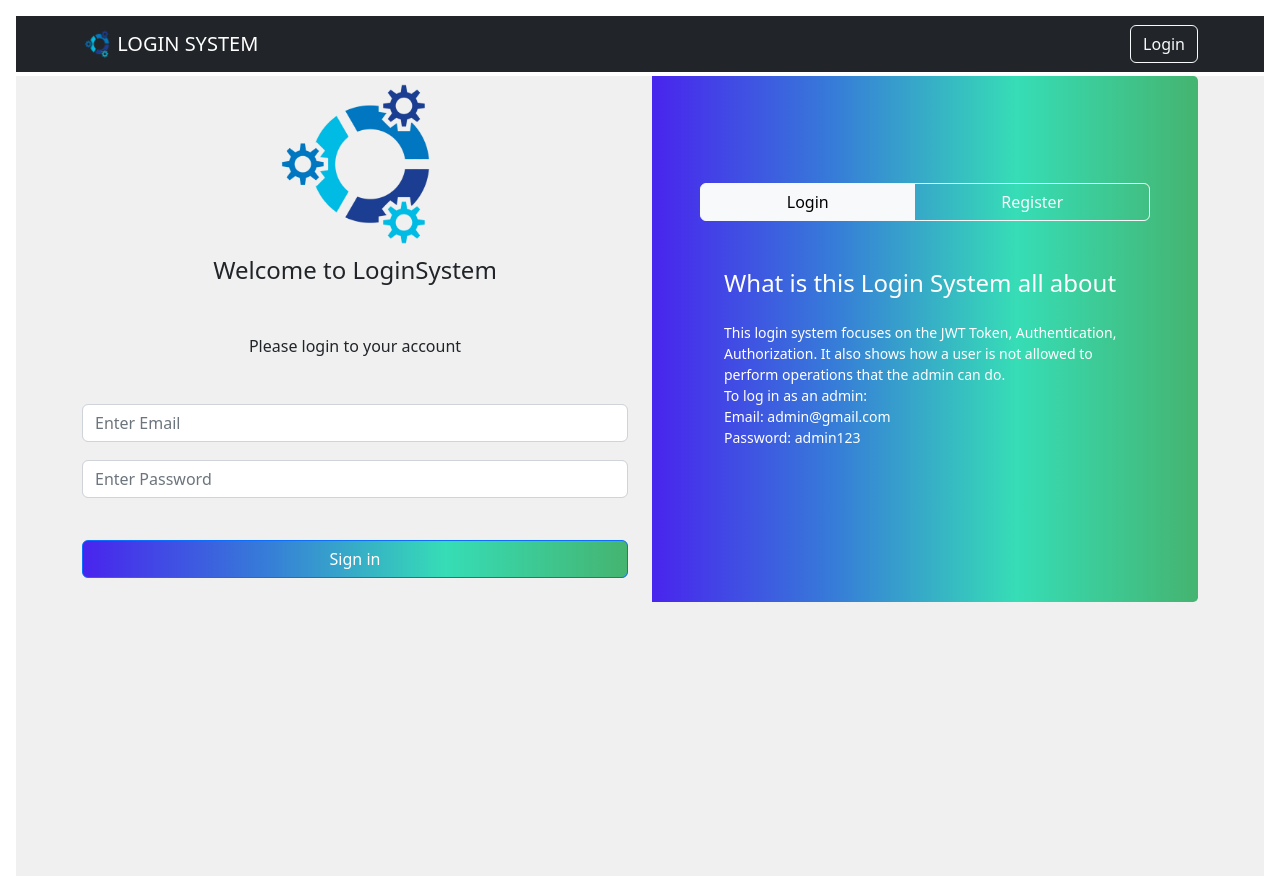
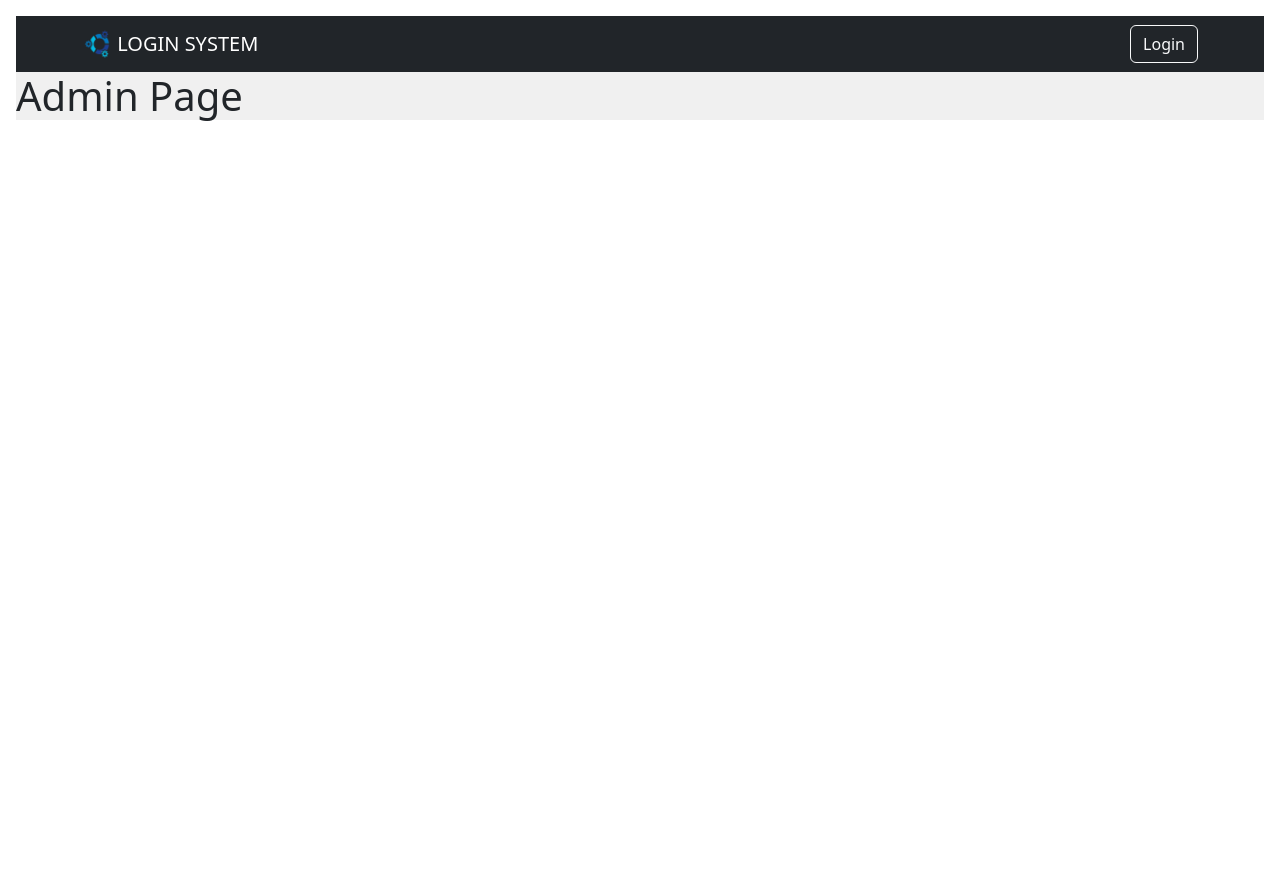
Before and after one commit to Hassanabbaass/LoginSystem, a React (Create React App) app in the folder client/: page /admin in a window 1280 px wide. After the commit the page ends 800 px from the top, so only its background shows below. Built offline with nearby package versions, Linux system fonts and the light colour scheme.

Commit message:
React Router Dom V6 implementation

```diff
--- a/client/package.json
+++ b/client/package.json
@@ -17,6 +17,7 @@
     "react-bootstrap": "^2.7.0",
     "react-dom": "^18.2.0",
     "react-file-base64": "^1.0.3",
+    "react-router-dom": "^6.8.0",
     "react-scripts": "5.0.1",
     "web-vitals": "^2.1.4"
   },
--- a/client/src/App.js
+++ b/client/src/App.js
@@ -2,14 +2,48 @@
 import NavbarOne from './components/navbar/NavbarOne';
 import './App.css'
 import LoginRegister from './components/loginRegister/LoginRegister';
+import {
+  createBrowserRouter,
+  RouterProvider,
+} from "react-router-dom";
+import UserPage from './pages/userPages/UserPage';
+import AdminPage from './pages/adminPages/AdminPage';
+
+const router = createBrowserRouter([
+  {
+    element: (
+      <NavbarOne/>
+    ),
+    children: [
+      {
+        path: "",
+        element: (
+          <LoginRegister/>
+        ),
+      },
+      {
+        path: "/user",
+        element: (
+          <UserPage/>
+        ),
+      },
+      {
+        path: "/admin",
+        element: (
+          <AdminPage/>
+        ),
+      },
+    ]
+  }
+
+]);
 
 function App() {
   return (
     <div className="App">
-      <NavbarOne/>
 
       <div className='AppContent'>
-        <LoginRegister/>
+        <RouterProvider router={router}/>
       </div>
 
     </div>
--- a/client/src/components/navbar/NavbarOne.jsx
+++ b/client/src/components/navbar/NavbarOne.jsx
@@ -4,25 +4,30 @@ import Navbar from 'react-bootstrap/Navbar';
 import Button from 'react-bootstrap/Button';
 
 import SystemImage from '../../assets/SystemImage.png'
+import { Outlet } from 'react-router-dom';
 
 const NavbarOne = () => {
   return (
     <div>
         <Navbar bg="dark" variant="dark">
           <Container>
-            <Navbar.Brand href="#home">
+
+            <Navbar.Brand>
               <img
                 alt=""
                 src={SystemImage}
                 width="30"
                 height="30"
                 className="d-inline-block align-top"
-              />{' '}
+              />
+              {' '}
               LOGIN SYSTEM
             </Navbar.Brand>
+
             <Button variant="outline-light">Login</Button>
           </Container>
       </Navbar>
+      <Outlet/>
     </div>
   )
 }
--- /dev/null
+++ b/client/src/pages/adminPages/AdminPage.jsx
@@ -0,0 +1,11 @@
+import React from 'react'
+
+const AdminPage = () => {
+  return (
+    <div>
+        <h1>Admin Page</h1>
+    </div>
+  )
+}
+
+export default AdminPage
--- /dev/null
+++ b/client/src/pages/userPages/UserPage.jsx
@@ -0,0 +1,11 @@
+import React from 'react'
+
+const UserPage = () => {
+  return (
+    <div>
+        <h1>User Page</h1>
+    </div>
+  )
+}
+
+export default UserPage
```
Also changed, not shown: 1 other file (tests, documents, lock files or other folders).
